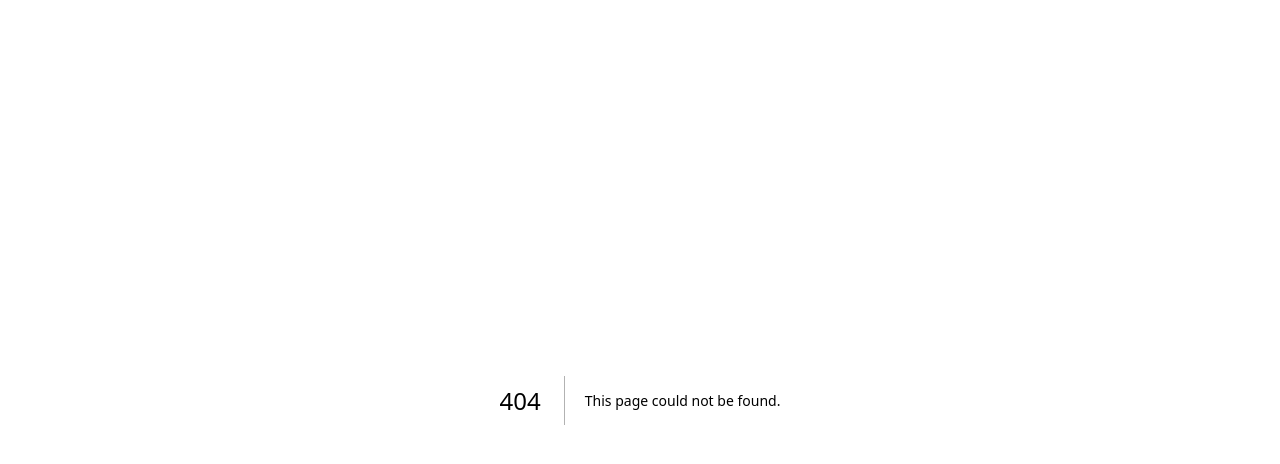
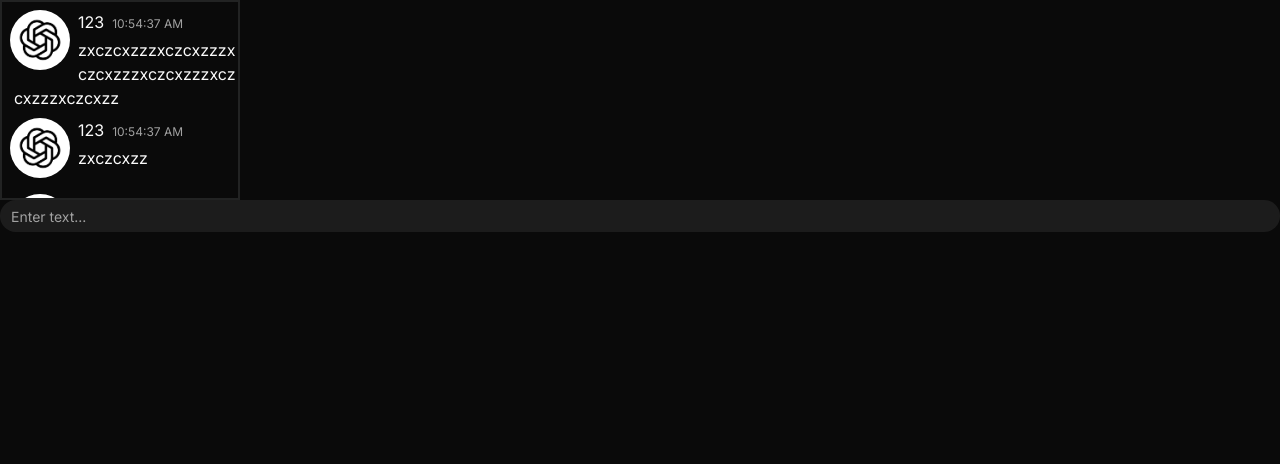
Before and after one commit to SnowyWalk/LoLWikiDJ2, a Next.js app: page /test/chat in a window 1280 px wide. Before the commit this address had no page. Shown: the top 464 px of the page. Built offline with nearby package versions, Linux system fonts and the light colour scheme.

Commit message:
테스트 페이지 추가 ..

```diff
--- a/app/layout.tsx
+++ b/app/layout.tsx
@@ -28,7 +28,7 @@ export default function RootLayout({
   return (
     <html
       lang="en"
-      className={cn("h-full", "antialiased", geistSans.variable, geistMono.variable, "font-sans", inter.variable)}
+      className={cn("h-full", "antialiased", geistSans.variable, geistMono.variable, "font-sans", inter.variable, "dark")}
     >
       <body className="min-h-full flex flex-col">{children}</body>
     </html>
--- /dev/null
+++ b/app/test/chat/page.tsx
@@ -0,0 +1,45 @@
+import ChatMessage from "@/components/ChatMessage";
+import { Input } from "@/components/ui/input";
+
+
+export default function Test_Chat() {
+    return (
+        <>
+            <div className="w-60 h-50 border-2 overflow-auto">
+                <>
+                    <ChatMessage
+                        imageUrl={"/static/images.png"}
+                        time={new Date().toISOString()}
+                        nickname={"123"}
+                        body={"zxczcxzzzxczcxzzzxczcxzzzxczcxzzzxczcxzzzxczcxzz"}
+                    />
+
+                    <ChatMessage
+                        imageUrl={"/static/images.png"}
+                        time={new Date().toISOString()}
+                        nickname={"123"}
+                        body={"zxczcxzz"}
+                    />
+
+                    <ChatMessage
+                        imageUrl={"/static/images.png"}
+                        time={new Date().toISOString()}
+                        nickname={"123"}
+                        body={"zxczcxzz"}
+                    />
+
+                    <ChatMessage
+                        imageUrl={"/static/images.png"}
+                        time={new Date().toISOString()}
+                        nickname={"123"}
+                        body={"zxczcxzz"}
+                    />
+
+                </>
+            </div>
+            <div>
+                <Input type="text" placeholder="Enter text..." />
+            </div>
+        </>
+    );
+}
--- /dev/null
+++ b/components/ChatMessage.tsx
@@ -0,0 +1,28 @@
+import Image from "next/image";
+
+type ChatMessageProps = {
+    imageUrl: string;
+    nickname: string;
+    time: string;
+    body: string;
+}
+
+export default function ChatMessage({imageUrl, nickname, time, body} : ChatMessageProps)
+{
+    const dateTime = new Date(time);
+
+    return (
+        <div className="flow-root">
+            <Image className="float-left m-2 rounded-full" src={imageUrl} alt="" width={60} height={60} />
+
+            <div className="mt-2 mb-1 flex items-baseline gap-2">
+                <span>{nickname}</span>
+                <span className="text-xs text-muted-foreground">{dateTime.toLocaleTimeString()}</span>
+            </div>
+
+            <p className="ml-3 break-all">
+                {body}
+            </p>
+        </div>
+    )
+}
--- /dev/null
+++ b/components/ui/input.tsx
@@ -0,0 +1,20 @@
+import * as React from "react"
+import { Input as InputPrimitive } from "@base-ui/react/input"
+
+import { cn } from "@/lib/utils"
+
+function Input({ className, type, ...props }: React.ComponentProps<"input">) {
+  return (
+    <InputPrimitive
+      type={type}
+      data-slot="input"
+      className={cn(
+        "h-8 w-full min-w-0 rounded-2xl border border-transparent bg-input/50 px-2.5 py-1 text-base transition-[color,box-shadow] duration-200 outline-none file:inline-flex file:h-6 file:border-0 file:bg-transparent file:text-sm file:font-medium file:text-foreground placeholder:text-muted-foreground focus-visible:border-ring focus-visible:ring-3 focus-visible:ring-ring/30 disabled:pointer-events-none disabled:cursor-not-allowed disabled:opacity-50 aria-invalid:border-destructive aria-invalid:ring-3 aria-invalid:ring-destructive/20 md:text-sm dark:aria-invalid:border-destructive/50 dark:aria-invalid:ring-destructive/40",
+        className
+      )}
+      {...props}
+    />
+  )
+}
+
+export { Input }
```
Also changed, not shown: public/static/images.png (added), 1 other file (tests, documents, lock files or other folders).
